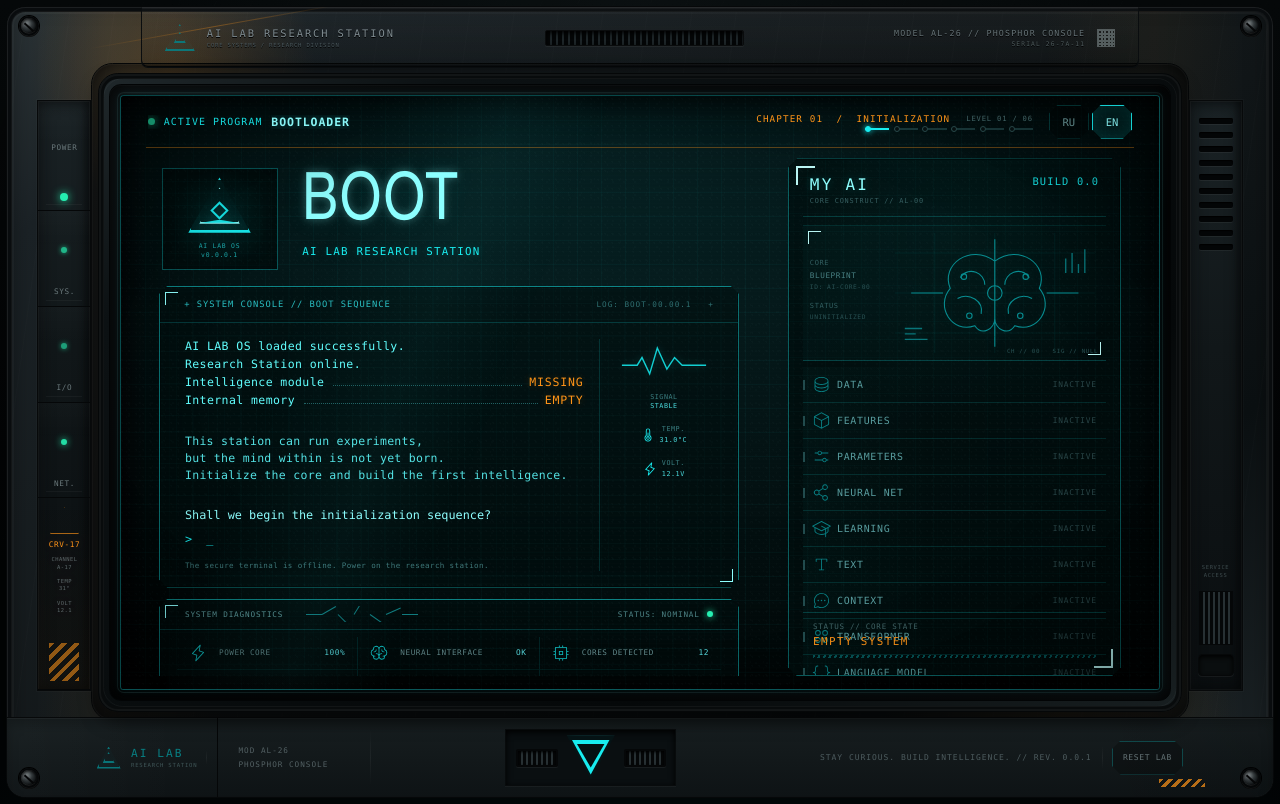
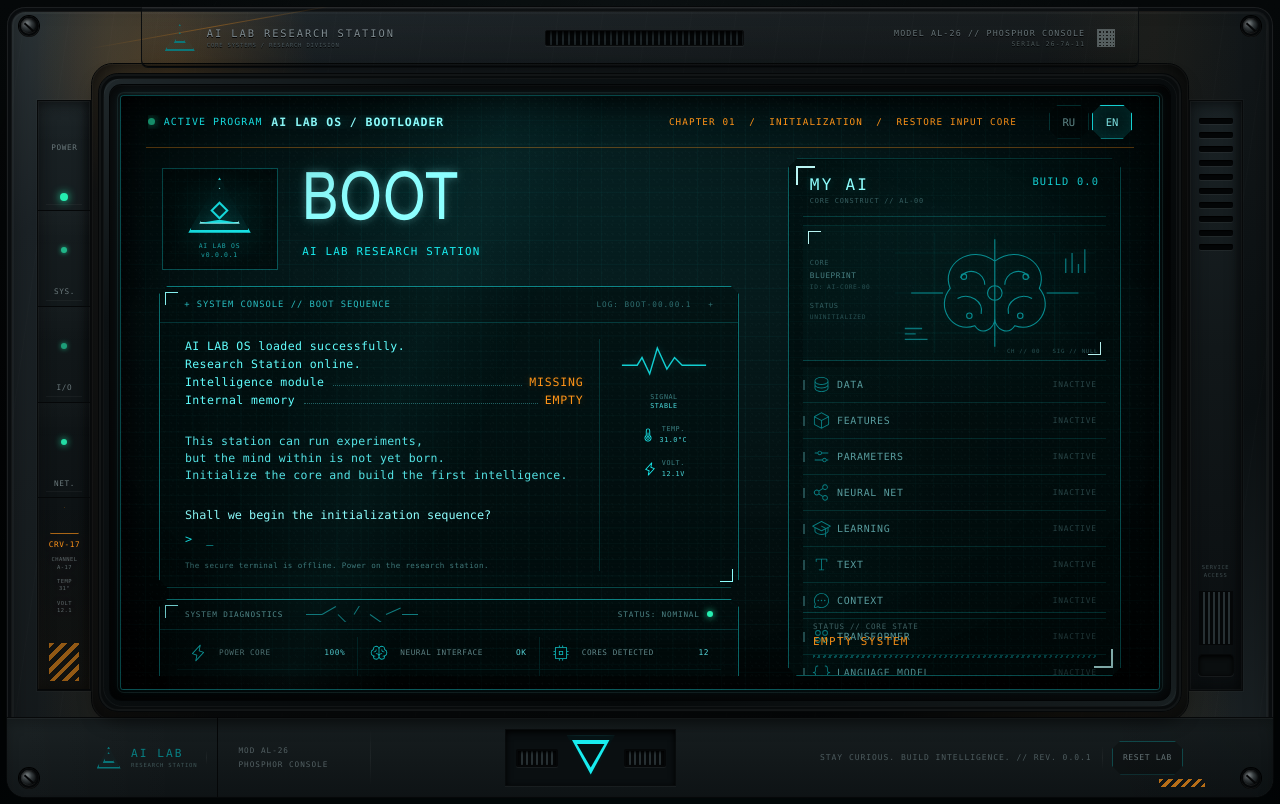
Before and after one commit to resarytrew/MyAI, a React (Vite) app: page / in a window 1280 px wide. Built offline with nearby package versions, Linux system fonts and the light colour scheme.

Commit message:
Align boot header with reference console

```diff
--- a/src/ui/monitor/MonitorShell.tsx
+++ b/src/ui/monitor/MonitorShell.tsx
@@ -20,6 +20,8 @@ export function MonitorShell({
 }: MonitorShellProps) {
   const { locale, setLocale, t } = useI18n();
   const currentLevel = Math.min(6, Math.max(1, Math.ceil((sceneIndex / sceneTotal) * 6)));
+  const isBootSequence = activeProgram === 'BOOTLOADER' && sceneIndex === 1;
+  const programLabel = isBootSequence ? 'AI LAB OS / BOOTLOADER' : activeProgram;
 
   return (
     <main className={`${styles.station} ${industrial.station}`}>
@@ -73,21 +75,29 @@ export function MonitorShell({
             <div className={industrial.innerBezel}>
               <div className={industrial.screenGlass}>
                 <div className={`${styles.screenFrame} ${industrial.screenFrame}`}>
-                  <div className={`${styles.screen} ${industrial.screen}`}>
+                  <div className={`${styles.screen} ${industrial.screen}`} data-boot-sequence={isBootSequence}>
                     <header className={styles.screenHeader}>
                       <p>
                         <span className={styles.liveDot} aria-hidden="true" />
                         <span>{t('activeProgram')}</span>
-                        <strong>{activeProgram}</strong>
+                        <strong>{programLabel}</strong>
                       </p>
                       <div className={styles.chapterStatus}>
-                        <span className={styles.chapterTrail}>CHAPTER 01&nbsp;&nbsp;/&nbsp;&nbsp;INITIALIZATION</span>
-                        <span className={styles.levelReadout}>LEVEL {String(currentLevel).padStart(2, '0')} / 06</span>
-                        <span className={styles.levelRail} aria-label={`Level ${currentLevel} of 6`}>
-                          {Array.from({ length: 6 }, (_, index) => (
-                            <i key={index} data-state={index + 1 < currentLevel ? 'done' : index + 1 === currentLevel ? 'active' : 'locked'} />
-                          ))}
+                        <span className={styles.chapterTrail}>
+                          {isBootSequence
+                            ? <>CHAPTER 01&nbsp;&nbsp;/&nbsp;&nbsp;INITIALIZATION&nbsp;&nbsp;/&nbsp;&nbsp;RESTORE INPUT CORE</>
+                            : <>CHAPTER 01&nbsp;&nbsp;/&nbsp;&nbsp;INITIALIZATION</>}
                         </span>
+                        {!isBootSequence ? (
+                          <>
+                            <span className={styles.levelReadout}>LEVEL {String(currentLevel).padStart(2, '0')} / 06</span>
+                            <span className={styles.levelRail} aria-label={`Level ${currentLevel} of 6`}>
+                              {Array.from({ length: 6 }, (_, index) => (
+                                <i key={index} data-state={index + 1 < currentLevel ? 'done' : index + 1 === currentLevel ? 'active' : 'locked'} />
+                              ))}
+                            </span>
+                          </>
+                        ) : null}
                       </div>
                       <div className={styles.headerTools}>
                         <div className={styles.languageSwitch} aria-label={t('languageLabel')}>
```
